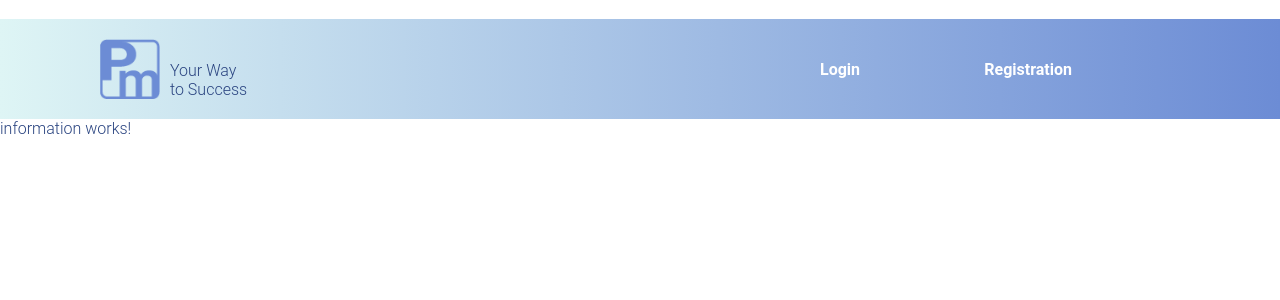
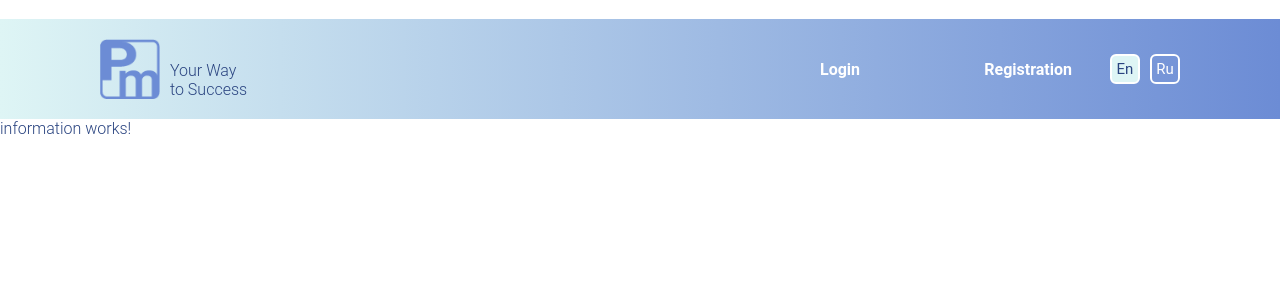
Before and after one commit to MaryAnzh/project-management-app-team, an Angular app: page /info in a window 1280 px wide. Shown: the top 300 px of the page. Built offline with nearby package versions, Linux system fonts and the light colour scheme.

Commit message:
feat: add header style

```diff
--- a/src/app/core/components/header/header.component.html
+++ b/src/app/core/components/header/header.component.html
@@ -3,10 +3,9 @@
     <section class="header__wrap__section">
       <div class="header__wrap__section__logo">
         <img
-        src="../../../../assets/header/logo.png"
-        alt="logo"
-         [routerLink]="['/']"
-        >
+          src="../../../../assets/header/logo.png"
+          alt="logo"
+          [routerLink]="['/']">
         <p class="header__wrap__section__logo__text">
           Your Way <br>
           to Success
@@ -22,13 +21,21 @@
     <section class="header__wrap__section">
       <div class="header__wrap__section__auth">
         <a
-        class="header__wrap__section__auth__login"
-         [routerLink]="['/auth/login']"
-        >Login</a>
+          class="header__wrap__section__auth__login"
+          [routerLink]="['/auth/login']">Login</a>
         <a
-        class="header__wrap__section__auth__registration"
-        routerLink="/auth/registration"
-        >Registration</a>
+          class="header__wrap__section__auth__registration"
+          routerLink="/auth/registration">Registration</a>
+      </div>
+
+      <div class="header__wrap__section__languages">
+        <div class="header__wrap__section__languages__contaner active">
+          <p>En</p>
+        </div>
+
+        <div class="header__wrap__section__languages__contaner active-not">
+          <p>Ru</p>
+        </div>
       </div>
 
     </section>
--- a/src/app/core/components/header/header.component.scss
+++ b/src/app/core/components/header/header.component.scss
@@ -1,3 +1,9 @@
+$mainColorDark: #2A4480;
+$mainColorLight: #DEF5F5;
+$mainColor: hsl(222, 63%, 55%);
+$additionalColor: #2eb1b1;
+$additionalColorLight: #8ddada;
+
 .header {
   width: 100%;
   height: 100px;
@@ -45,7 +51,67 @@
           color: #ffffff;
           cursor: pointer;
           font-weight: 600;
+          transition: .3;
+
+          &:hover {
+            text-decoration: underline;
+          }
+
+          &:active {
+            color: #6C8CD5;
+          }
         }
+      }
+
+      &__languages {
+        width: 30%;
+        height: 100%;
+        display: flex;
+        justify-content: flex-end;
+        align-items: center;
+        gap: 10px;
+
+        .active {
+          color: $mainColorDark;
+          background: $mainColorLight;
+          transition: .5;
+
+          &:hover {
+            background: $additionalColorLight;
+          }
+        }
+
+        .active-not {
+          color: #ffffff;
+        }
+
+        &__contaner {
+          width: 30px;
+          height: 30px;
+          border-radius: 6px;
+          border: 2px solid #ffffff;
+          display: flex;
+          align-items: center;
+          justify-content: center;
+          cursor: pointer;
+          transition: .5;
+
+          &:hover {
+            background: $additionalColorLight;
+          }
+
+          &:active {
+            transform: scale(115%, 115%);
+          }
+
+          p {
+            font-size: 15px;
+            font-weight: 400;
+
+          }
+
+        }
+
       }
     }
   }
```
